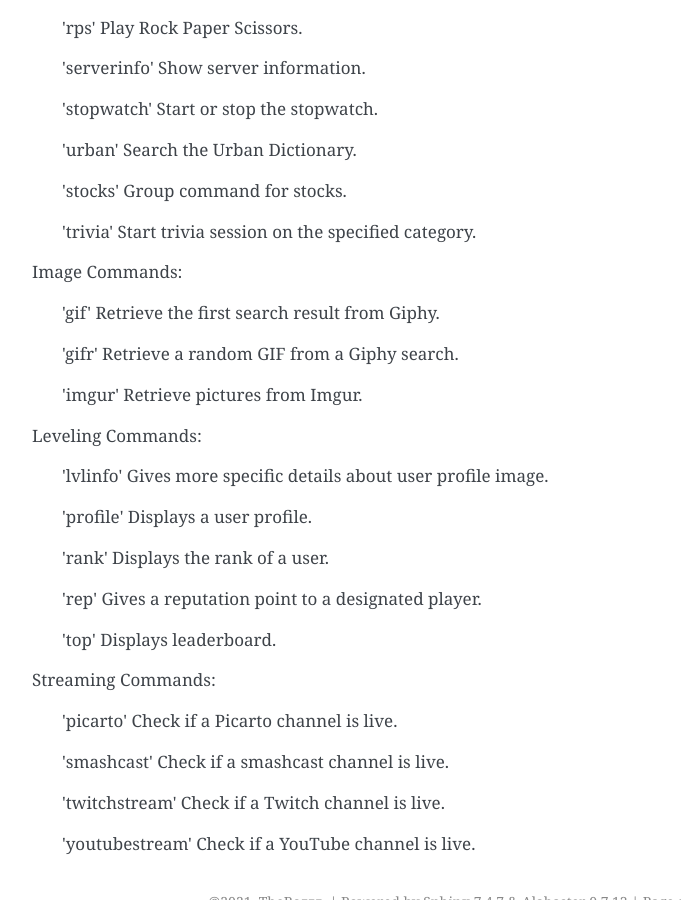
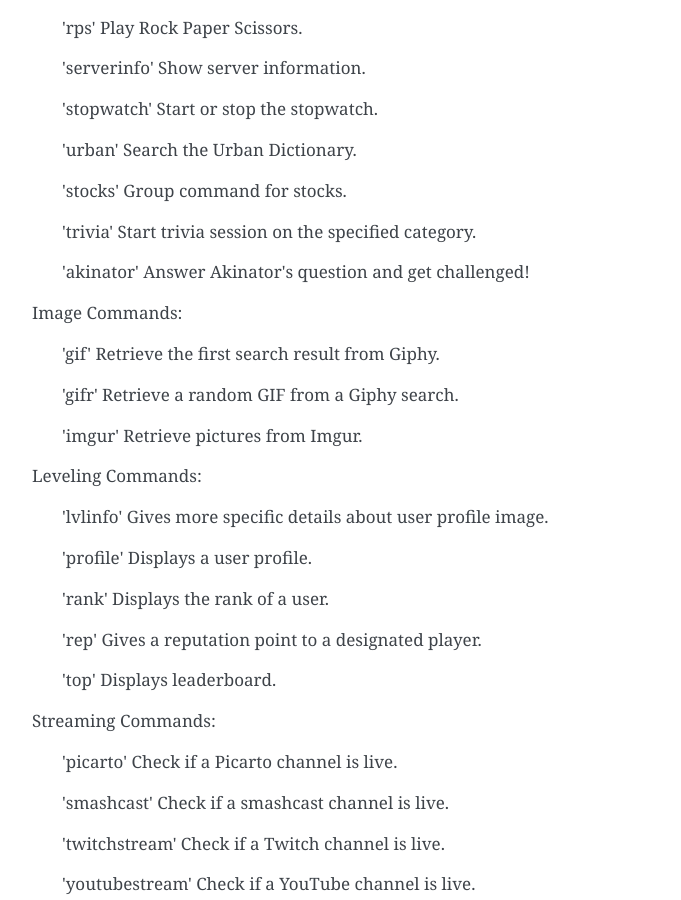
Before and after one commit to TheBozzz34/readthedocs, a Sphinx documentation site: the page built from source/commands.rst, in a window 1280 px wide and 900 px high, scrolled down 2767 px. Shown: the whole window, without its empty margins (388-1069 px from the left). Built offline with Sphinx 7.4.7, drawn with Linux system fonts in a browser that asks for light colours.

Commit message:
Add Akinator Help

```diff
--- a/source/commands.rst
+++ b/source/commands.rst
@@ -149,6 +149,8 @@
 
     'trivia' Start trivia session on the specified category.
 
+    'akinator' Answer Akinator's question and get challenged!
+
 
 
 Image Commands:
```
Also changed, not shown: 5 other files.
